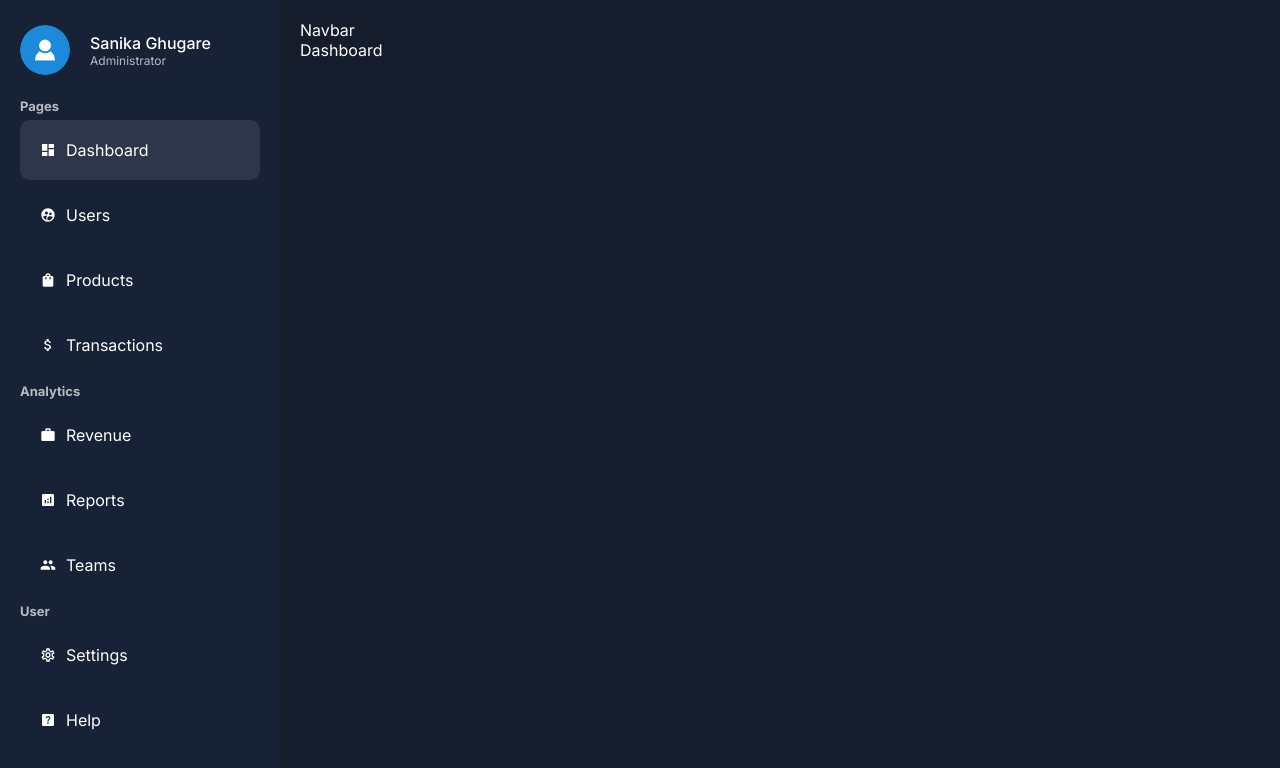
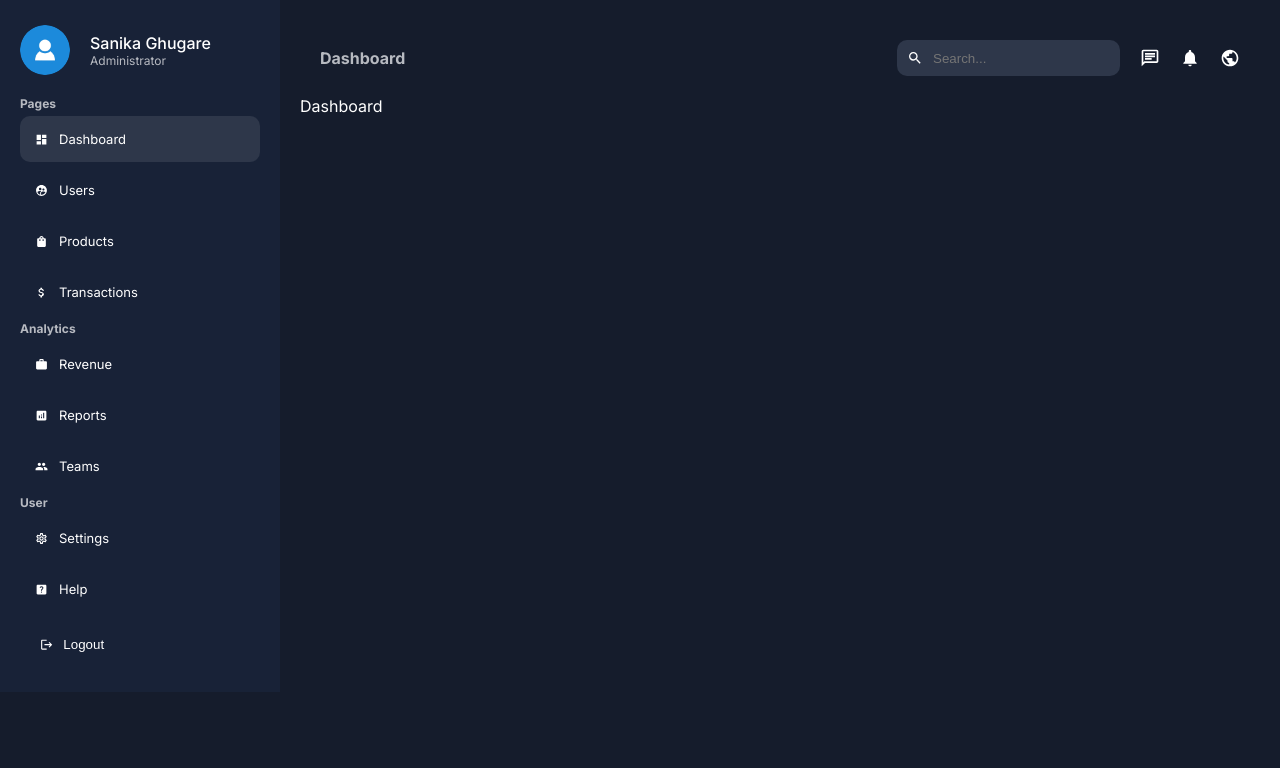
Before and after one commit to GhugareSanika/Admin_Dashboard, a Next.js app: page /dashboard in a window 1280 px wide. Shown: the top 768 px of the page. Built offline with nearby package versions, Linux system fonts and the light colour scheme.

Commit message:
Create Navbar

```diff
--- a/app/ui/dashboard/navbar/navbar.jsx
+++ b/app/ui/dashboard/navbar/navbar.jsx
@@ -1,6 +1,27 @@
+"use client"
+
+import { useParams, usePathname } from "next/navigation"
+import styles from './navbar.module.css'
+import { MdNotifications, MdOutlineChat, MdPublic, MdSearch } from "react-icons/md"
+
 const Navbar = () =>{
+
+    const pathname = usePathname();
     return (
-        <div>Navbar</div>
+        <div className={styles.container}>
+            <div className={styles.title}>{pathname.split("/").pop()}</div>
+            <div className={styles.menu}>
+                <div className={styles.search}>
+                    <MdSearch />
+                    <input type="text" placeholder="Search..." className={styles.input}></input>
+                </div>
+                <div className={styles.icons}>
+                    <MdOutlineChat size={20}/>
+                    <MdNotifications size={20}/>
+                    <MdPublic size={20}/>
+                </div>
+            </div>
+        </div>
     )
 }
 
--- a/app/ui/dashboard/navbar/navbar.module.css
+++ b/app/ui/dashboard/navbar/navbar.module.css
@@ -0,0 +1,40 @@
+.container{
+    padding: 20px;
+    border-radius: 10px;
+    background-color: var(---bgSoft);
+    display: flex;
+    align-items: center;
+    justify-content: space-between;
+}
+
+.title{
+    color: var(--textSoft);
+    font-weight: bold;
+    text-transform: capitalize;
+}
+
+.menu{
+    display: flex;
+    align-items: center;
+    gap: 20px;
+}
+
+.search{
+    display: flex;
+    align-items: center;
+    gap: 10px;
+    background-color: #2e374a;
+    padding: 10px;
+    border-radius: 10px;
+}
+
+.input{
+    background-color: transparent;
+    border: none;
+    color :var(--text);
+}
+
+.icons{
+    display: flex;
+    gap: 20px;
+}
--- a/app/ui/dashboard/sidebar/menuLink/menuLink.module.css
+++ b/app/ui/dashboard/sidebar/menuLink/menuLink.module.css
@@ -1,8 +1,8 @@
 .container{
-    padding: 20px;
+    padding: 15px;
     display: flex;
     align-items: center;
-    gap: 10px;
+    gap: 11px;
     margin: 5px 0px;
     border-radius: 10px;
 }
--- a/app/ui/dashboard/sidebar/sidebar.jsx
+++ b/app/ui/dashboard/sidebar/sidebar.jsx
@@ -3,19 +3,19 @@
 import { title } from "process";
 import styles from "./sidebar.module.css";
 import Image from "next/image";
-import MenuLink from "./menuLink/menuLink"; // Ensure this file exists and path is correct
+import MenuLink from "./menuLink/menuLink";
 
 import {
     MdDashboard,
-    MdSupervisedUserCircle, // corrected icon name
+    MdSupervisedUserCircle,
     MdShoppingBag,
     MdAttachMoney,
-    MdWork, // corrected icon name
+    MdWork,
     MdAnalytics,
     MdPeople,
     MdOutlineSettings,
     MdHelpCenter,
-    MdLogout, // corrected icon name
+    MdLogout,
 } from "react-icons/md";
 
 const menuItems = [
@@ -28,7 +28,7 @@
                 icon: <MdDashboard />
             },
             {
-                title: "Users", // corrected typo from tile to title
+                title: "Users",
                 path: "/dashboard/users",
                 icon: <MdSupervisedUserCircle />
             },
@@ -38,7 +38,7 @@
                 icon: <MdShoppingBag />
             },
             {
-                title: "Transactions", // corrected typo from Trasactions to Transactions
+                title: "Transactions",
                 path: "/dashboard/transactions",
                 icon: <MdAttachMoney />
             },
@@ -101,6 +101,10 @@
                     </li>
                 ))}
             </ul>
+            <button className={styles.logout}>
+                <MdLogout />
+                Logout
+            </button>
         </div>
     );
 };
--- a/app/ui/dashboard/sidebar/sidebar.module.css
+++ b/app/ui/dashboard/sidebar/sidebar.module.css
@@ -31,11 +31,29 @@
 
 .list{
     list-style: none;
+    font-size: 13px;
 }
 
 .cat{
     color: var(--textSoft);
     font-weight: bold;
-    font-size: 13px;
+    font-size: 12px;
     margin: 10px 0px;
 }
+
+.logout{
+    padding: 20px;
+    margin: 5px 0px;
+    display: flex;
+    align-items: center;
+    gap: 10px;
+    cursor: pointer;border-radius: 10px;
+    background: none;
+    border: none;
+    color: white;
+    width: 100%;
+}
+
+.logout:hover{
+    background-color: #2e374a;
+}
```
